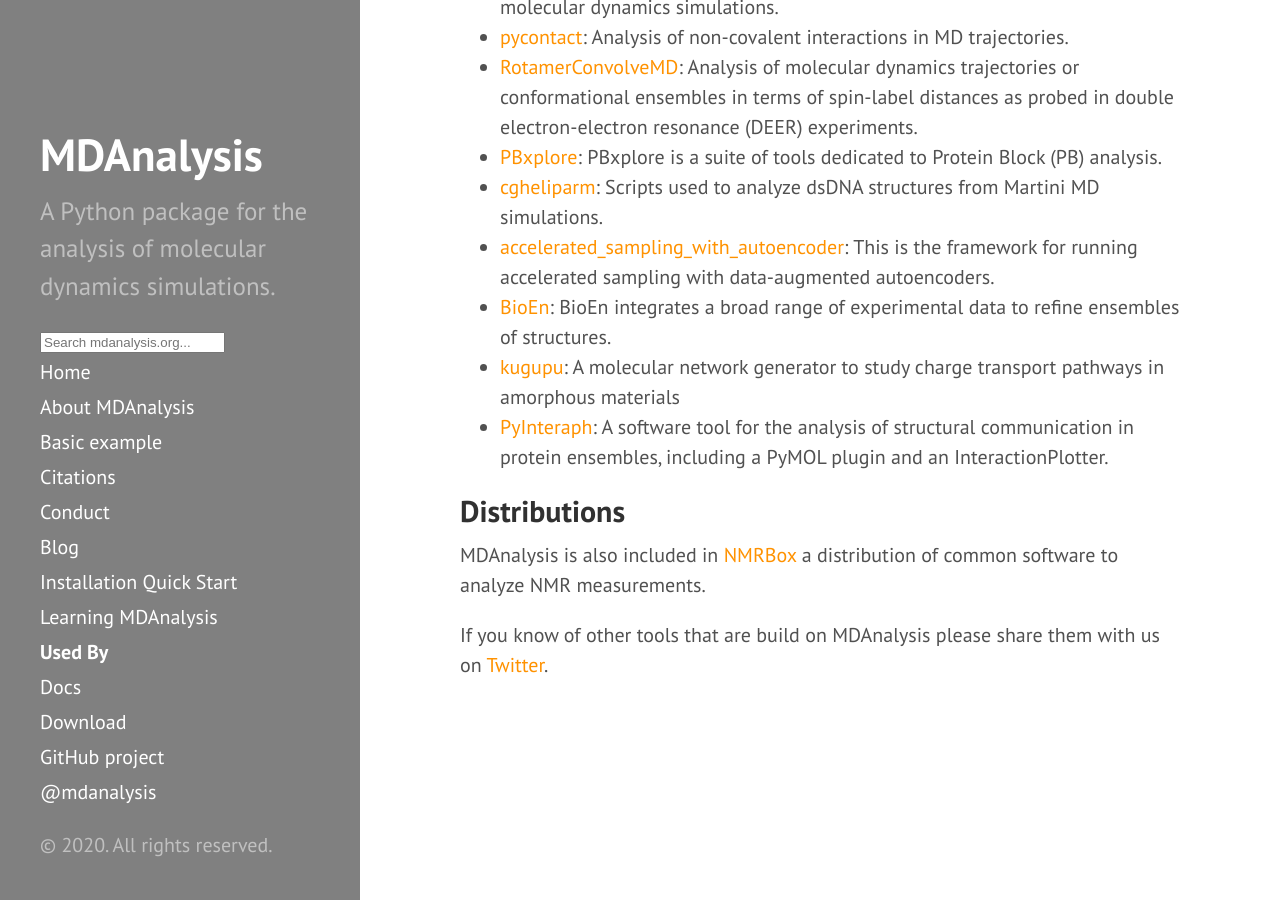
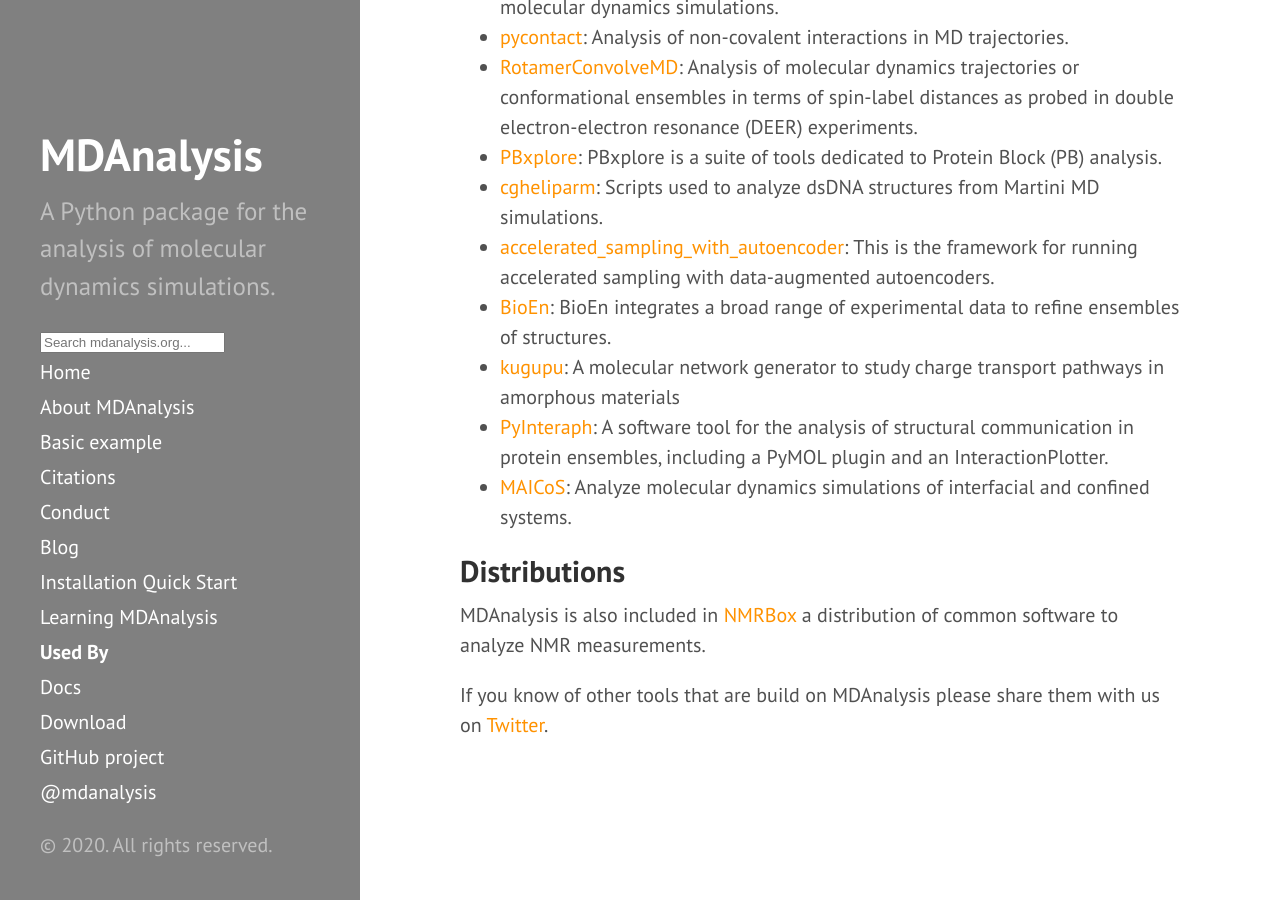
Before and after one commit to MDAnalysis/MDAnalysis.github.io, a Jekyll site: the page built from pages/used-by.md, in a window 1280 px wide and 900 px high, scrolled down 553 px. Built offline with Jekyll 4.4.1, drawn with Linux system fonts in a browser that asks for light colours; comment, search, counter and statistics services are not loaded.

Commit message:
added maicos to used-by page

```diff
--- a/pages/used-by.md
+++ b/pages/used-by.md
@@ -40,6 +40,8 @@ it. Below is a list of all projects we know about that use MDAnalysis.
 -  [PyInteraph](https://github.com/ELELAB/pyinteraph): A software tool
    for the analysis of structural communication in protein ensembles,
    including a PyMOL plugin and an InteractionPlotter.
+-  [MAICoS](https://gitlab.com/netzlab/maicos): Analyze molecular dynamics simulations of
+   interfacial and confined systems.
 
 ## Distributions
 
```
